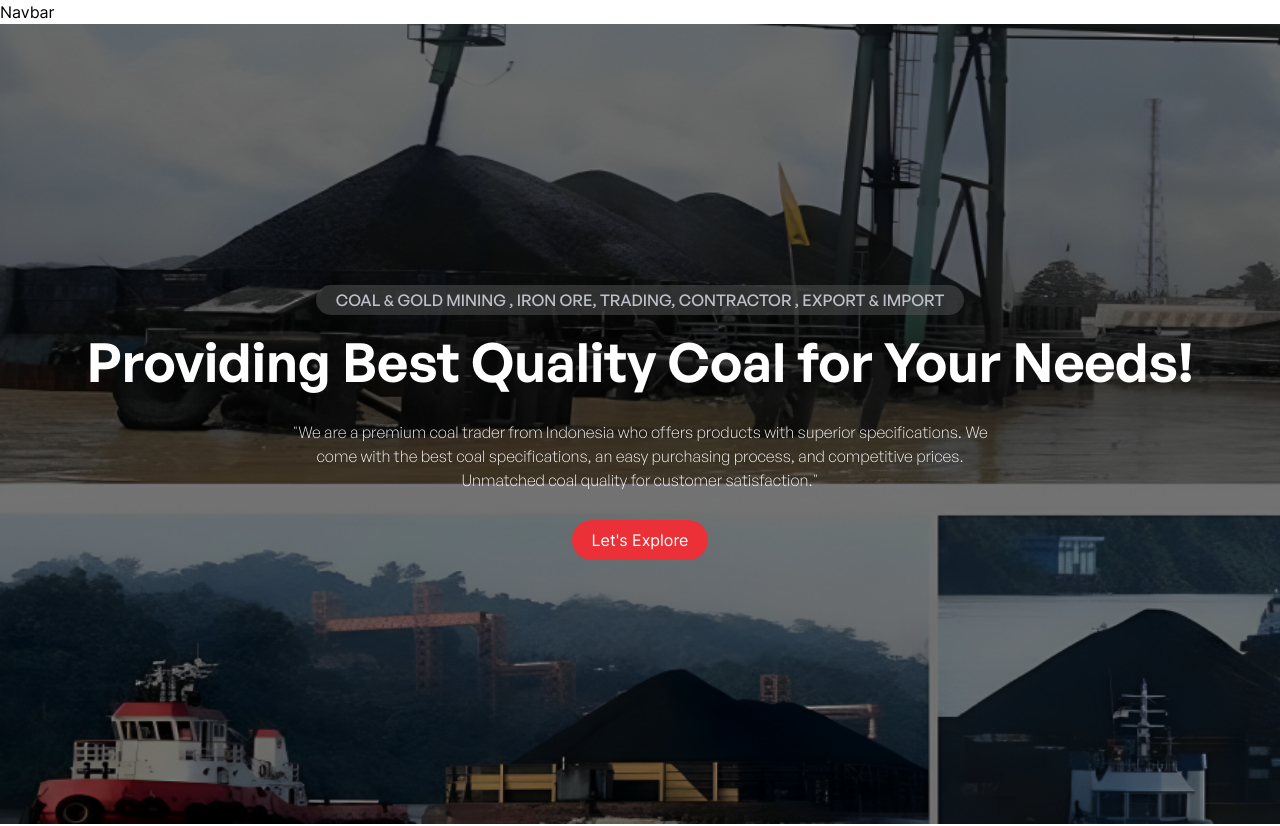
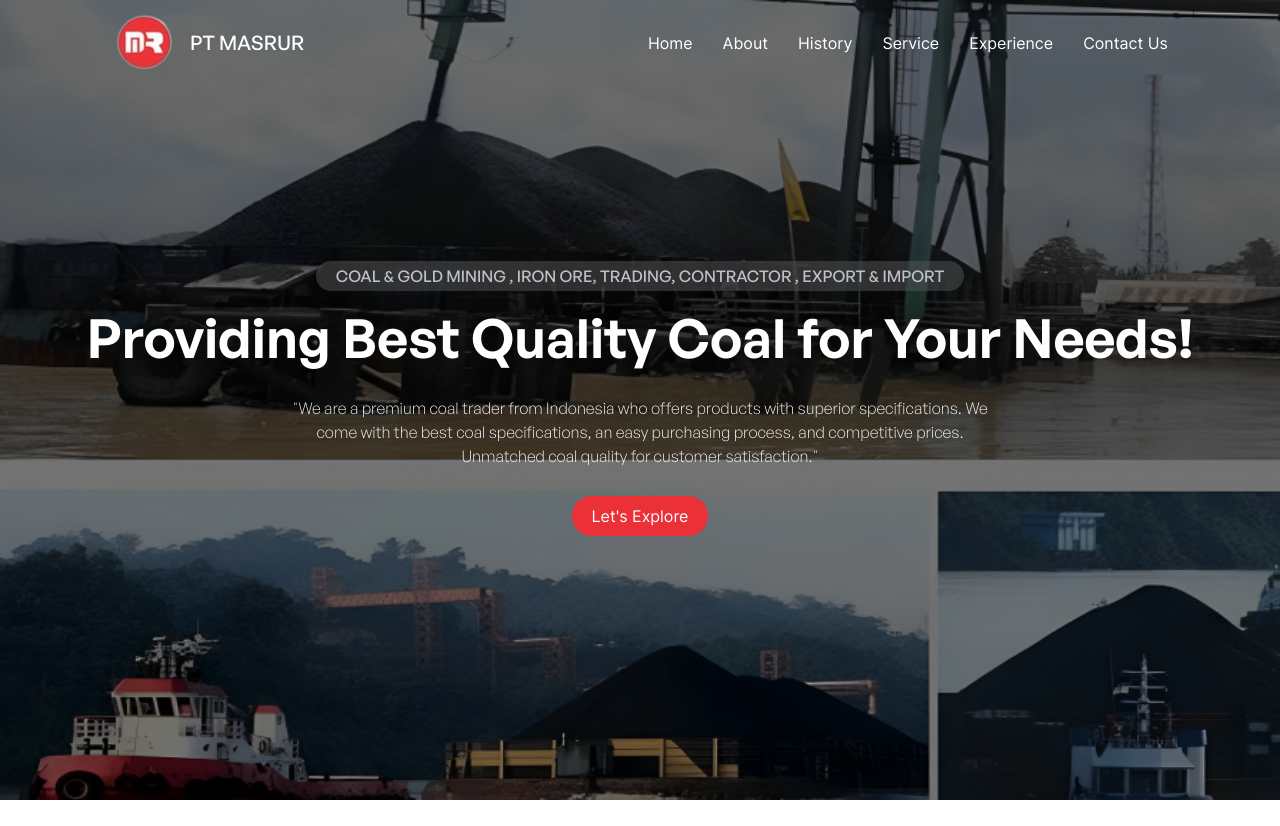
Before and after one commit to Adiptra/PT_Masrur, a React (Vite) app: page / in a window 1280 px wide. Shown: the top 826 px of the page. Built offline with nearby package versions, Linux system fonts and the light colour scheme.

Commit message:
otw navbar(TERAKHIR JING)

```diff
--- a/src/components/reusable/Navbar.jsx
+++ b/src/components/reusable/Navbar.jsx
@@ -1,9 +1,42 @@
-import React from 'react'
+import React from 'react';
+import { logoContact } from '../../images';
+import { Container, Spacing } from '../../layouts';
 
 const Navbar = () => {
-  return (
-    <div>Navbar</div>
-  )
-}
+	return (
+		<Container>
+			<div>
+				<div>
+					<nav className='flex items-center justify-between fixed z-50 w-full px-28 pt-[10px] text-white bg-opacity-80'>
+						<div className='img flex gap-x-4 items-center '>
+							<img src={logoContact} alt='' />
+							<h2 className='text-xl font-generalMd'>PT MASRUR</h2>
+						</div>
+						<ul className='flex gap-x-[30px]'>
+							<li>
+								<a href='#'>Home</a>
+							</li>
+							<li>
+								<a href='#'>About</a>
+							</li>
+							<li>
+								<a href='#'>History</a>
+							</li>
+							<li>
+								<a href='#'>Service</a>
+							</li>
+							<li>
+								<a href='#'>Experience</a>
+							</li>
+							<li>
+								<a href='#'>Contact Us</a>
+							</li>
+						</ul>
+					</nav>
+				</div>
+			</div>
+		</Container>
+	);
+};
 
-export default Navbar
+export default Navbar;
```
